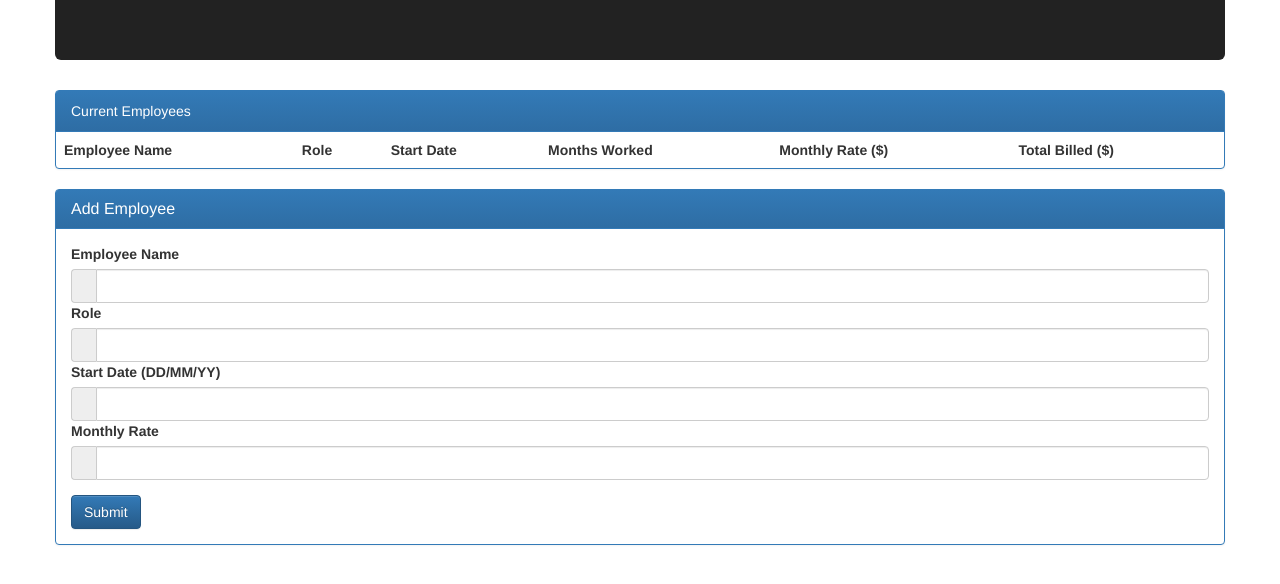
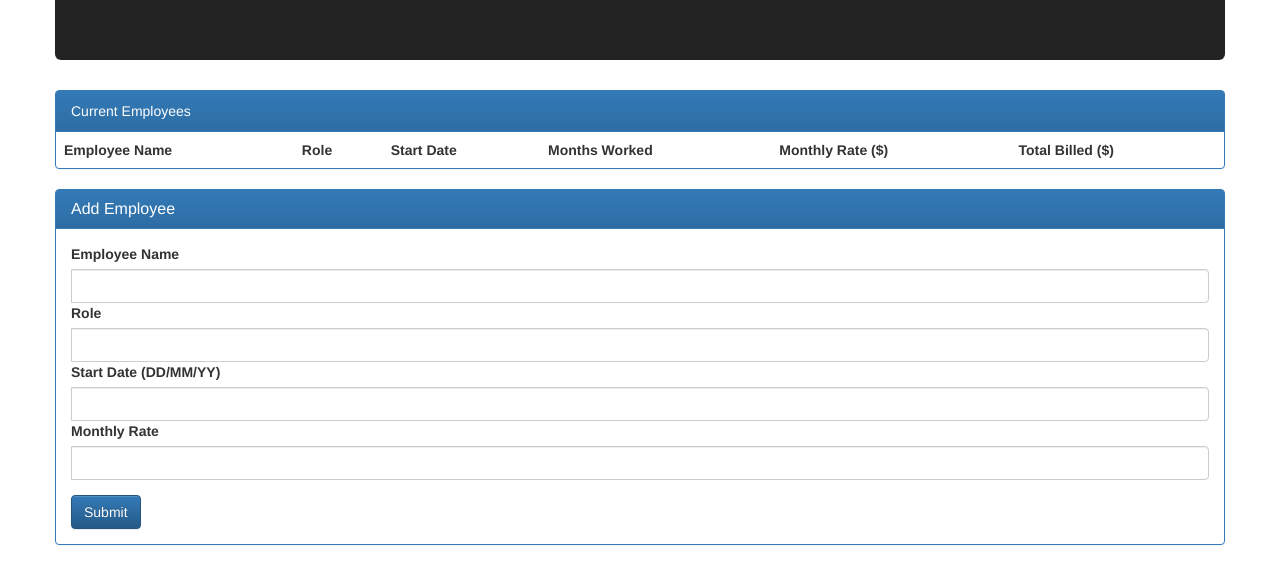
Before and after one commit to Almira1612/Employee-Data-Management, a plain HTML site: page index.html in a window 1280 px wide. Shown: the part 180-764 px from the top of the page. Drawn offline with nearby package versions, Linux system fonts and the light colour scheme; no server answers.

Commit message:
changeTable

```diff
--- a/index.html
+++ b/index.html
@@ -23,7 +23,15 @@
 	.btn{
 		margin-top: 15px;
 	}
-
+	.input-group-addon {
+		/*
+		padding: 0px 0px;
+		border: none;
+		*/
+	}
+	.input-group {
+		width: 100%;
+	}
 
 	</style>
 </head>
@@ -60,25 +68,25 @@
   		<div class="panel-body">
   			<label for="employeeName">Employee Name</label>
 				<div class="input-group">
-				  <span class="input-group-addon" id="basic-addon3"> </span>
+				  <span class="input-group" id="basic-addon3"> </span>
 				  <input type="text" class="form-control" id="employeeName" aria-describedby="basic-addon3">
 				</div>
 
 				<label for="role">Role</label>
 				<div class="input-group">
-				  <span class="input-group-addon" id="basic-addon3"> </span>
+				  <span class="input-group" id="basic-addon3"> </span>
 				  <input type="text" class="form-control" id="role" aria-describedby="basic-addon3">
 				</div>
 
 				<label for="startDate">Start Date (DD/MM/YY)</label>
 				<div class="input-group">
-				  <span class="input-group-addon" id="basic-addon3"> </span>
+				  <span class="input-group" id="basic-addon3"> </span>
 				  <input type="text" class="form-control" id="startDate" aria-describedby="basic-addon3">
 				</div>
 
 				<label for="monthlyRate">Monthly Rate</label>
 				<div class="input-group">
-				  <span class="input-group-addon" id="basic-addon3"> </span>
+				  <span class="input-group" id="basic-addon3"> </span>
 				  <input type="text" class="form-control" id="monthlyRate" aria-describedby="basic-addon3">
 				</div>
 
```
